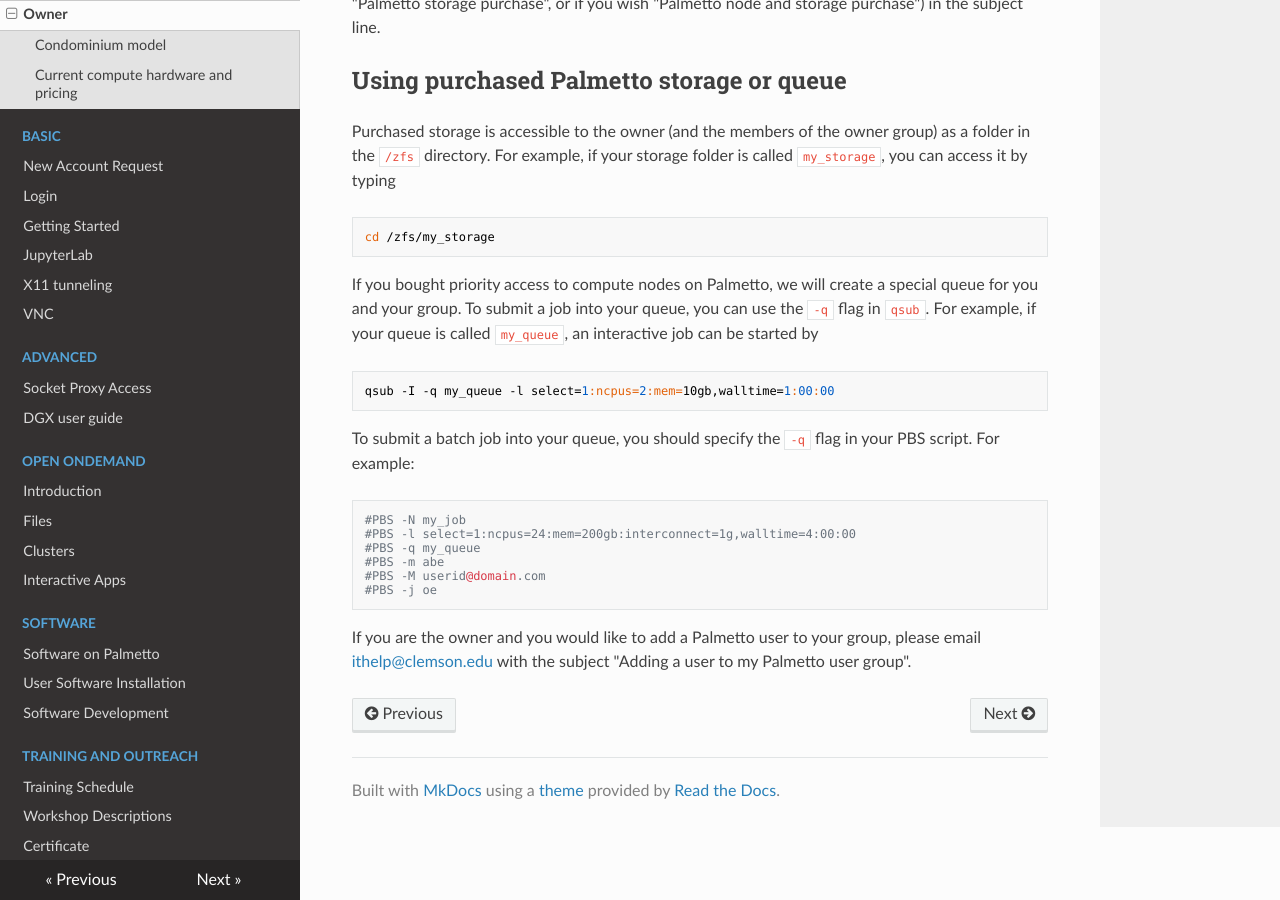
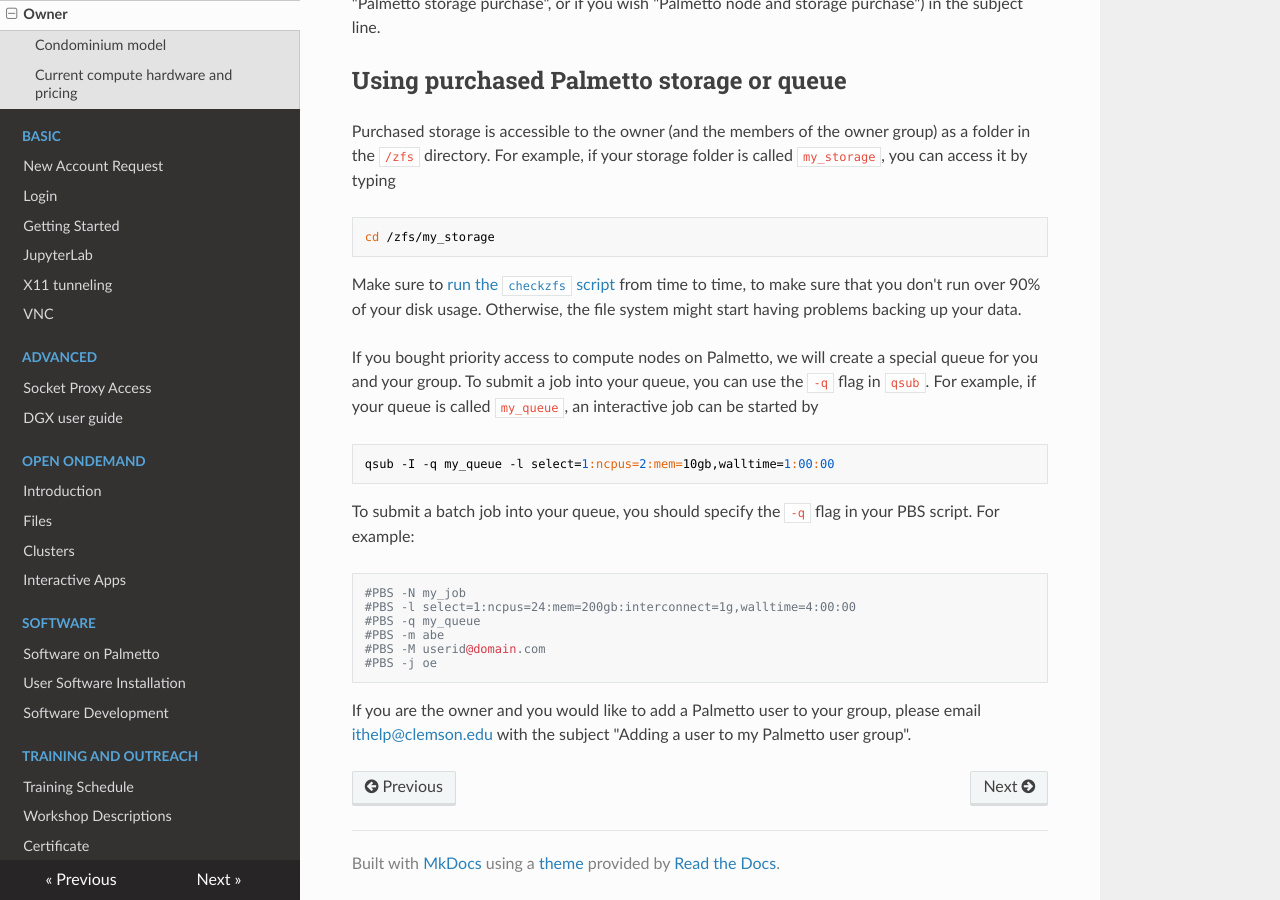
Before and after one commit to clemsonciti/palmetto-documentation, an MkDocs documentation site: the page built from docs/owner.md, in a window 1280 px wide and 900 px high, scrolled down 2177 px. Built offline with MkDocs 1.6.1, drawn with Linux system fonts in a browser that asks for light colours; nearby versions of some CDN libraries.

Commit message:
Update owner.md

```diff
--- a/docs/owner.md
+++ b/docs/owner.md
@@ -93,6 +93,8 @@
 cd /zfs/my_storage
 ~~~
 
+Make sure to [run the `checkzfs` script](https://www.palmetto.clemson.edu/palmetto/faq/common/#i-bought-storage-on-palmetto-how-do-i-check-how-much-of-it-i-am-currently-using) from time to time, to make sure that you don't run over 90% of your disk usage. Otherwise, the file system might start having problems backing up your data.
+
 If you bought priority access to compute nodes on Palmetto, we will create a special queue for you and your group. To submit a job into your queue, you can use the `-q` flag in `qsub`. For example, if your queue is called `my_queue`, an interactive job can be started by
 
 ~~~
```
